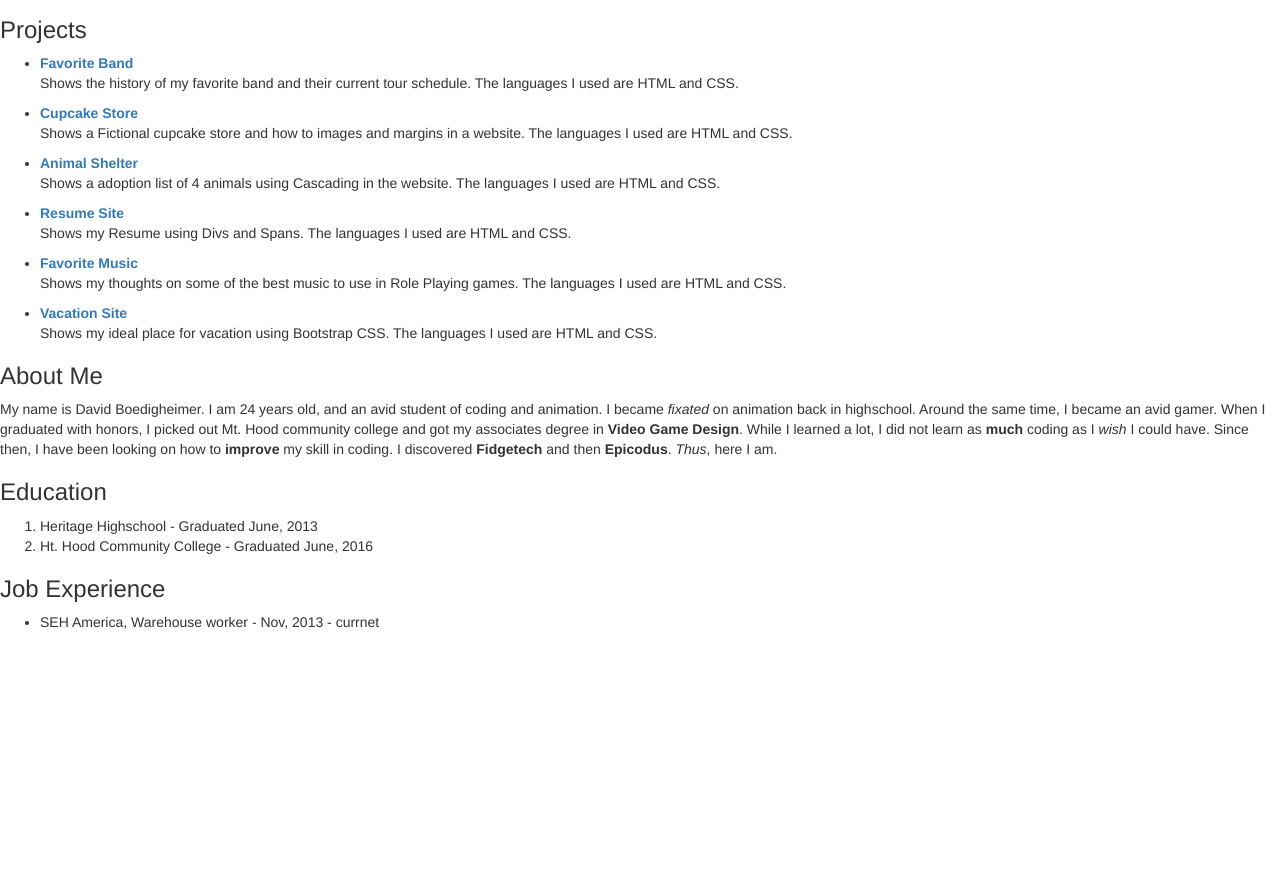
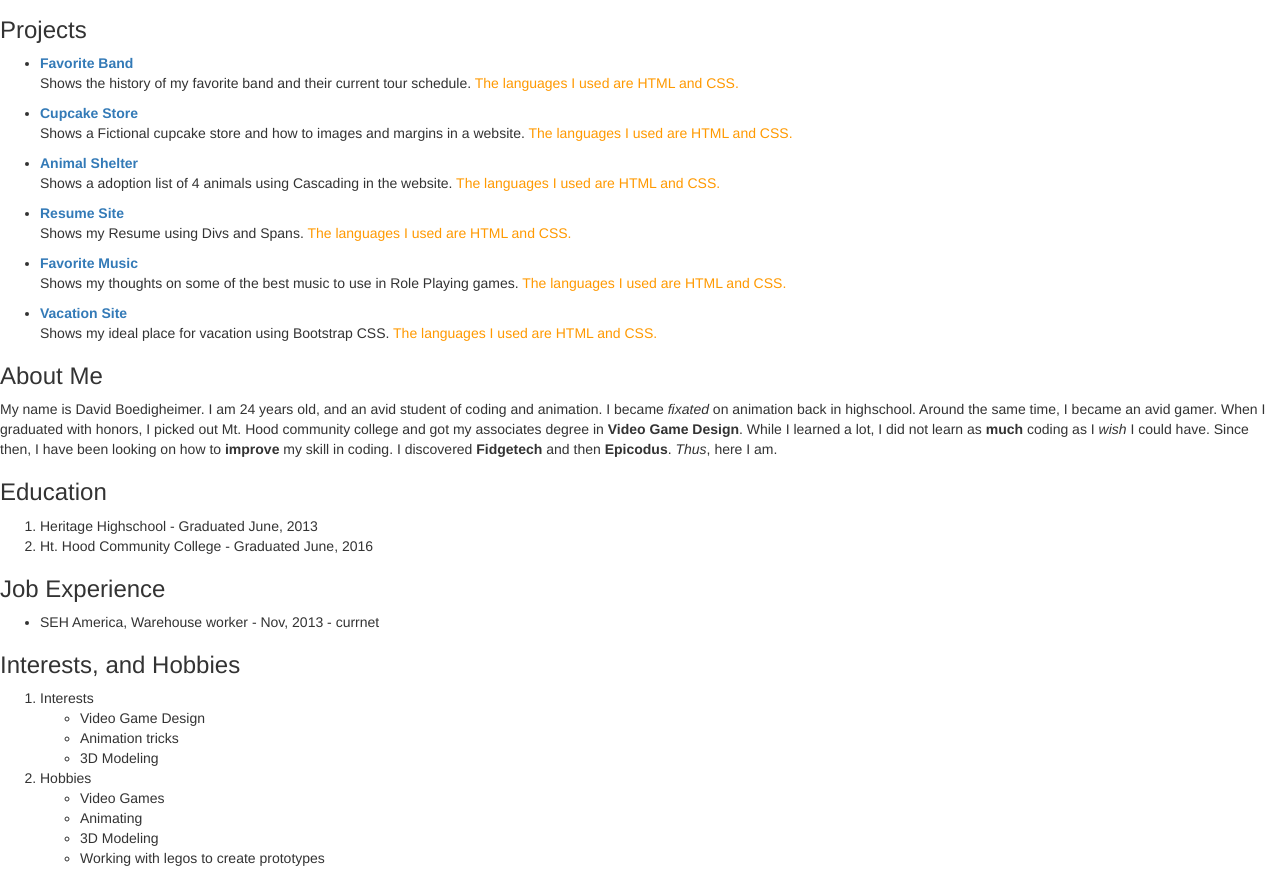
Before and after one commit to CommaderDavid/Portfolio-Final, a plain HTML site: page index.html in a window 1280 px wide. Shown: the part 426-1304 px from the top of the page. Before the commit the page ends 1068 px from the top, so only its background shows below. Drawn offline with Linux system fonts and the light colour scheme.

Commit message:
Add lang update, add Interests and hobbies lists along with hobbies class.

```diff
--- a/CSS/styles.css
+++ b/CSS/styles.css
@@ -1,3 +1,7 @@
 img {
   width: 350px;
 }
+
+.lang {
+  color: #ff9900;
+}
--- a/index.html
+++ b/index.html
@@ -34,6 +34,24 @@
     <ul>
       <li>SEH America, Warehouse worker - Nov, 2013 - currnet</li>
     </ul>
+    <div class="hobbies">
+      <h3>Interests, and Hobbies</h3>
+      <ol>
+        <li>Interests</li>
+        <ul>
+          <li>Video Game Design</li>
+          <li>Animation tricks</li>
+          <li>3D Modeling</li>
+        </ul>
+        <li>Hobbies</li>
+        <ul>
+          <li>Video Games</li>
+          <li>Animating</li>
+          <li>3D Modeling</li>
+          <li>Working with legos to create prototypes</li>
+        </ul>
+      </ol>
+    </div>
 
   </body>
 </html>
```
